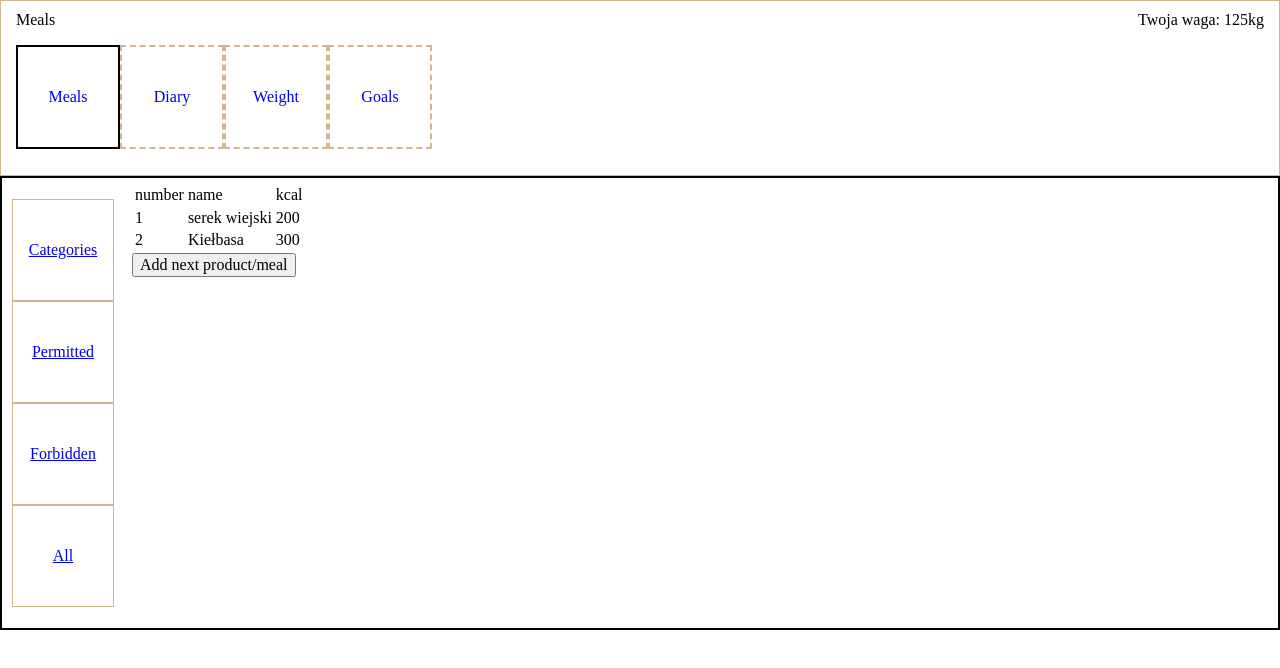
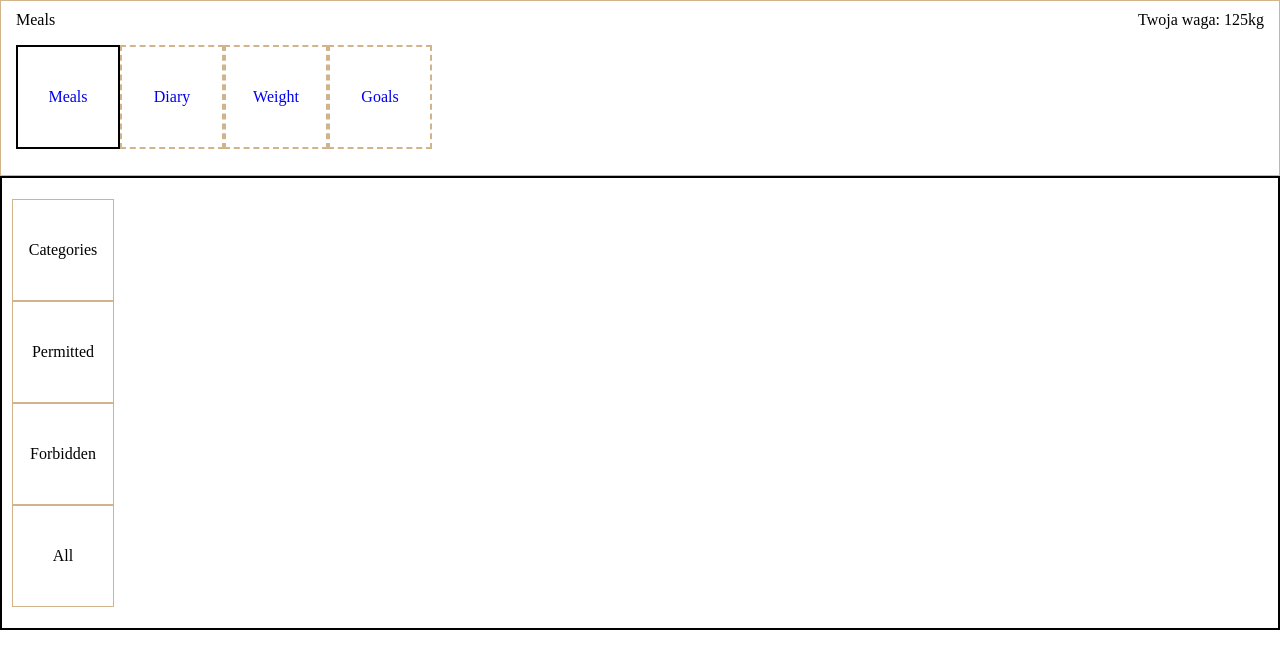
Before and after one commit to Kamilnaja/dietCounter, a React (Create React App) app: page /meals in a window 1280 px wide. Shown: the top 668 px of the page. Built offline with nearby package versions, Linux system fonts and the light colour scheme.

Commit message:
reformat of folders

```diff
--- a/src/Components/Main/Diary/Diary.js
+++ b/src/Components/Main/Diary/Diary.js
@@ -20,22 +20,24 @@ class Diary extends Component {
     }
 
     render() {
+        let item;
+        if (this.state.choosenItem === 'diaryMeals') {
+            item = <DiaryMeals></DiaryMeals>
+        } else if (this.state.choosenItem === 'diaryWeight') {
+            item = <DiaryWeight></DiaryWeight>
+        } else if (this.state.choosenItem === 'diaryOther') {
+            item = <DiaryOther></DiaryOther>
+        }
         return (
             <React.Fragment>
                 <div className="submenuWrapper">
                     <MenuDiary handleClick={this.handleClick}></MenuDiary>
                 </div>
                 <div className="itemWrapper">
+
                     {
-                        this.state.choosenItem === 'diaryMeals' && <DiaryMeals></DiaryMeals>
+                        item
                     }
-                    {
-                        this.state.choosenItem === 'diaryWeight' && <DiaryWeight></DiaryWeight>
-                    }
-                    {
-                        this.state.choosenItem === 'diaryOther' && <DiaryOther></DiaryOther>
-                    }
-
 
                 </div>
             </React.Fragment>
--- /dev/null
+++ b/src/Components/Main/Meals/All/All.js
@@ -0,0 +1,42 @@
+import React, { Component } from 'react';
+import MealsList from './../MealsList.json';
+import tableHeaders from './../../../../MealsTableHeaders';
+
+class All extends Component {
+    constructor(props) {
+        super(props);
+        this.state = {};
+    }
+
+    render() {
+        return (<div>
+            <table>
+                <thead>
+                    <tr>
+                        {
+                            tableHeaders.map((item, idx) => <td key={idx}>{item}</td>)
+                        }
+                    </tr>
+                </thead>
+                <tbody>
+                    {
+                        MealsList.items.map((item, idx) => <tr key={idx}>
+                            <td>
+                                {item.id}
+                            </td>
+                            <td>
+                                {item.name}
+                            </td>
+                            <td>
+                                {item.kcal}
+                            </td>
+                        </tr>
+                        )
+                    }
+                </tbody>
+            </table>
+        </div>);
+    }
+}
+
+export default All;
--- a/src/Components/Main/Meals/Meals.js
+++ b/src/Components/Main/Meals/Meals.js
@@ -1,64 +1,41 @@
 import React, { Component } from 'react';
 import MenuMeals from './MenuMeals';
-import tableHeaders from './../../../MealsTableHeaders';
-import MealsList from './MealsList.json';
+import Categories from './Categories';
+import All from './All/All';
 
 class Meals extends Component {
     constructor(props) {
         super(props);
-        this.state = { showModal: true };
-        this.handleHide = this.handleHide.bind(this);
+        this.state = {
+            chosenItem: null
+        };
+        this.handleClick = this.handleClick.bind(this);
     }
 
-    handleShow() {
+    handleClick(e) {
         this.setState({
-            showModal: true
-        });
-    }
-
-    handleHide() {
-        this.setState({
-            showModal: false
+            choosenItem: e.target.dataset.name
         });
     }
 
     render() {
+        let item = null;
+        if (this.state.choosenItem === 'Categories') {
+            item = <Categories></Categories>;
+        }
+        else if (this.state.choosenItem === 'All') {
+            item = <All></All>;
+        }
 
         return (
             <React.Fragment>
                 <div className="submenuWrapper">
-                    <MenuMeals></MenuMeals>
+                    <MenuMeals handleClick={this.handleClick}></MenuMeals>
                 </div>
                 <div className="itemWrapper">
-
-                    <table>
-                        <thead>
-                            <tr>
-                                {
-                                    tableHeaders.map((item, idx) => <td key={idx}>{item}</td>)
-                                }
-                            </tr>
-                        </thead>
-                        <tbody>
-                            {
-                                MealsList.items.map((item, idx) => <tr key={idx}>
-                                    <td>
-                                        {item.id}
-                                    </td>
-                                    <td>
-                                        {item.name}
-                                    </td>
-                                    <td>
-                                        {item.kcal}
-                                    </td>
-                                </tr>
-                                )
-                            }
-                        </tbody>
-                    </table>
-                    <button onClick={this.handleShow.bind(this)}>
-                        Add next product/meal
-                    </button>
+                    {
+                        item
+                    }
                 </div>
             </React.Fragment>
         );
--- a/src/Components/Main/Meals/MenuMeals.js
+++ b/src/Components/Main/Meals/MenuMeals.js
@@ -1,6 +1,5 @@
 import React, { Component } from 'react';
 import MenuItemsMeals from './menuItemsMeals';
-import { Link } from 'react-router-dom';
 
 class MenuMeals extends Component {
 
@@ -9,10 +8,8 @@ class MenuMeals extends Component {
             <ul className="categoryMenu">
                 {
                     MenuItemsMeals.items.map((item, id) =>
-                        <li key={id}>
-                            <Link to={item.name}>
-                                {item.name}
-                            </Link>
+                        <li key={id} data-name={item.name} onClick={(e) => this.props.handleClick(e)}>
+                            {item.name}
                         </li>)
                 }
             </ul>);
```
Also changed, not shown: src/Components/Main/Meals/categories/categories.js (added, +13 -0 lines), 1 other file (tests, documents, lock files or other folders).
